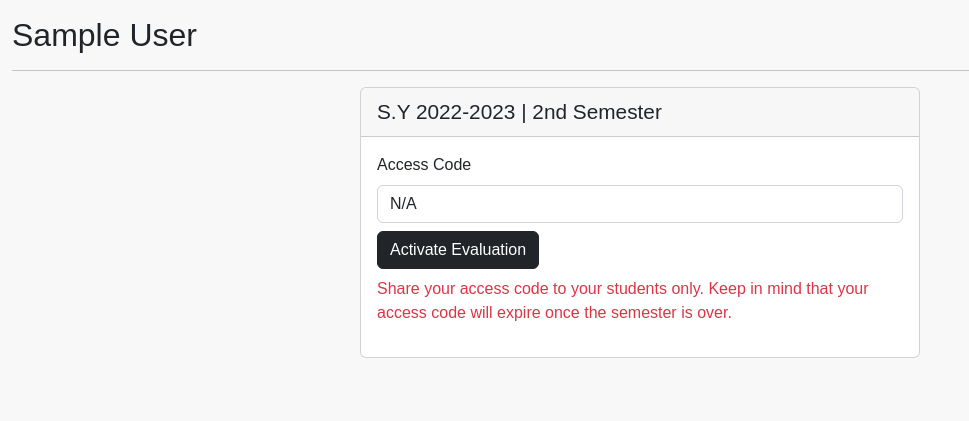
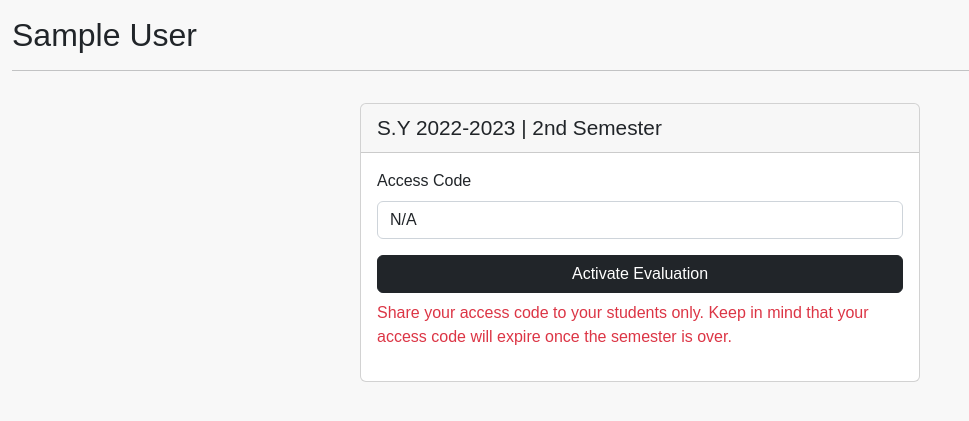
Before and after one commit to redpangilinan/SPCC-FES-SA, a PHP site: page /Projects/templates/pages/faculty.php in a window 1280 px wide. Shown: the top 421 px of the page, without its empty margins (0-969 px from the left). Run offline with PHP 8.4, Linux system fonts and the light colour scheme; the visitor is signed in with stand-in values (Sample User, id 1); data that the repository does not hold is empty; some libraries are stand-ins or nearby versions.

Commit message:
Minor UI adjustments

```diff
--- a/templates/pages/faculty.php
+++ b/templates/pages/faculty.php
@@ -21,7 +21,7 @@ $semester = $semester_sy['semester'];
 
 <body>
     <div class="container-fluid">
-        <header class="my-3">
+        <header class="my-3 overflow-hidden">
             <h1><?php echo $_SESSION["fullname"] ?></h1>
             <hr>
         </header>
@@ -57,7 +57,7 @@ $semester = $semester_sy['semester'];
                             <input type="hidden" name="semester" id="semester" value="' . $semester . '">
                             <label for="access_code" class="form-label">Access Code</label>
                             <input type="text" class="form-control mb-2" name="access_code" id="access_code" placeholder="Access Code" value="N/A" readonly>
-                            <button type="submit" class="btn btn-dark" id="activate_evaluation">Activate Evaluation</button>
+                            <button type="submit" class="btn btn-dark w-100 mt-2" id="activate_evaluation">Activate Evaluation</button>
                         </form>';
                     }
 
```
